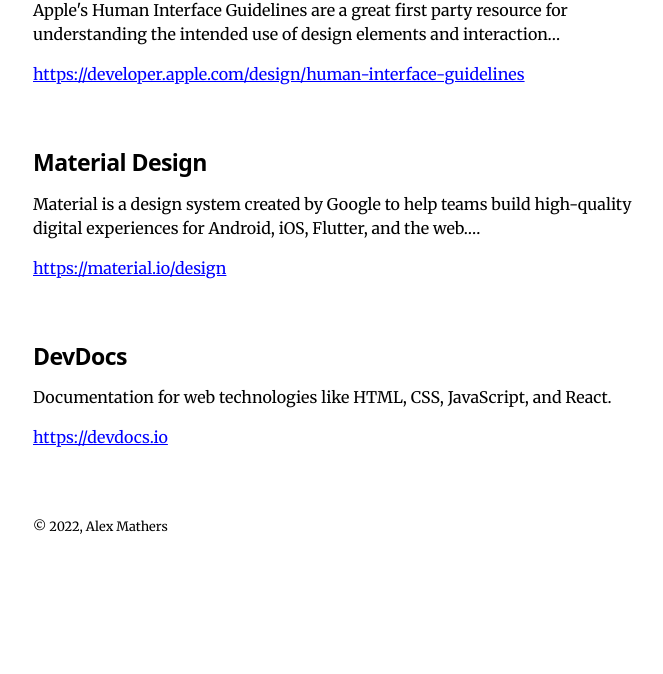
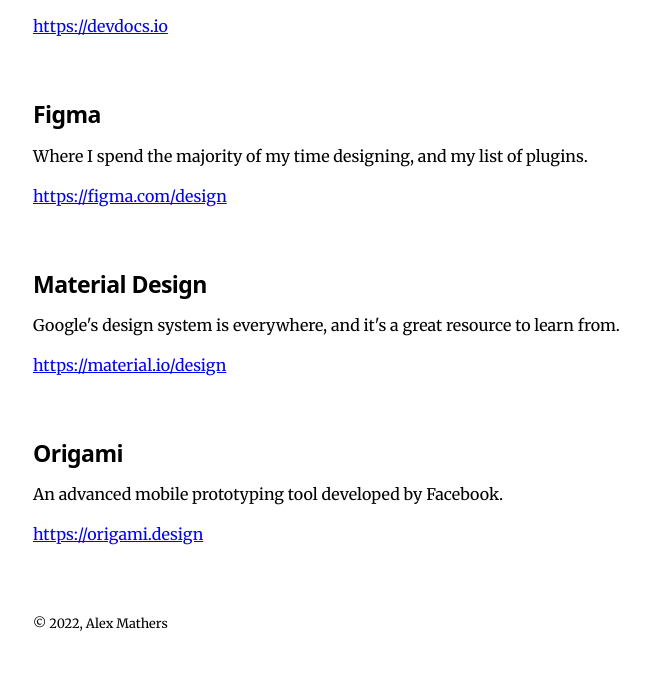
Before and after one commit to Malecks/gatsby-blog, a Gatsby site: page / in a window 1280 px wide. Shown: the part 704-1378 px from the top of the page, without its empty margins (291-954 px from the left). Before the commit the page ends 1281 px from the top, so only its background shows below. Built offline with nearby package versions, Linux system fonts and the light colour scheme; Gatsby itself is replaced by a stand-in of ours.

Commit message:
add design systems and figma. sort alphabetically

```diff
--- a/content/blog/apple-hig/index.md
+++ b/content/blog/apple-hig/index.md
@@ -1,7 +1,7 @@
 ---
-title: Apple HIG
+title: "Apple HIG"
 date: "2022-07-05T19:48:00.000Z"
-# description: "Documentation for web technologies like HTML, CSS, JavaScript, and React."
+description: "Apple's guide to designing software for all of their products."
 url: "https://developer.apple.com/design/human-interface-guidelines"
 ---
 
--- a/content/blog/Design Systems/index.md
+++ b/content/blog/design-systems/index.md
@@ -1,6 +1,7 @@
 ---
 title: Design Systems
 date: "2022-07-06T12:31:00.000Z"
+description: Atomic designs systems and notable examples.
 url: "https://bradfrost.com/blog/post/atomic-web-design"
 ---
 
--- a/content/blog/dev-docs-io/index.md
+++ b/content/blog/dev-docs-io/index.md
@@ -1,5 +1,5 @@
 ---
-title: DevDocs
+title: "DevDocs"
 date: "2022-07-05T16:39:00.000Z"
 description: "Documentation for web technologies like HTML, CSS, JavaScript, and React."
 url: "https://devdocs.io"
--- /dev/null
+++ b/content/blog/figma/index.md
@@ -0,0 +1,19 @@
+---
+title: "Figma"
+date: "2022-07-06T13:08:00.000Z"
+description: "Where I spend the majority of my time designing, and my list of plugins."
+url: "https://figma.com/design"
+---
+
+I spend ~80% of my time as a designer working in Figma! It has quickly become the industry standard tool for interface design, with powerful features for collaboration, supporting design systems, and prototyping.
+
+> Figma is an end-to-end design platform, here to help teams understand problems, explore options, and build solutions—together.
+
+#### Plugins
+- [Content reel](https://www.figma.com/community/plugin/731627216655469013/Content-Reel) Design layouts more efficiently by pulling text strings, images, and icons from one palette.
+
+- [Origami pasteboard](https://www.figma.com/community/plugin/832268423801619787/Origami-Pasteboard) Copy your Figma designs right into Origami for advanced prototyping.
+
+- [Similayer](https://www.figma.com/community/plugin/735733267883397781/Similayer) This plugin takes Figma’s in-built ‘Select all with...’ command to the next level. Select similar layers; based on a whole range of properties.
+
+- [Stark](https://www.figma.com/community/plugin/732603254453395948/Stark) A suite of integrated accessibility tools for your product design and development team.
--- a/content/blog/material-design/index.md
+++ b/content/blog/material-design/index.md
@@ -1,7 +1,7 @@
 ---
-title: Material Design
+title: "Material Design"
 date: "2022-07-05T19:48:00.000Z"
-# description: "Documentation for web technologies like HTML, CSS, JavaScript, and React."
+description: "Google's design system is everywhere, and it's a great resource to learn from."
 url: "https://material.io/design"
 ---
 
--- a/content/blog/origami/index.md
+++ b/content/blog/origami/index.md
@@ -1,7 +1,7 @@
 ---
 title: Origami
 date: "2022-07-06T00:11:00.000Z"
-description: "Advanced mobile prototyping tool developed by Facebook"
+description: "An advanced mobile prototyping tool developed by Facebook."
 url: "https://origami.design"
 ---
 
--- a/gatsby-node.js
+++ b/gatsby-node.js
@@ -12,7 +12,7 @@ exports.createPages = async ({ graphql, actions, reporter }) => {
     `
     {
       allMarkdownRemark(
-        sort: { fields: [frontmatter___date], order: ASC }
+        sort: { fields: [frontmatter___title], order: ASC }
         limit: 1000
       ) {
         nodes {
--- a/src/pages/index.js
+++ b/src/pages/index.js
@@ -72,7 +72,7 @@ export const pageQuery = graphql`
         title
       }
     }
-    allMarkdownRemark(sort: { fields: [frontmatter___date], order: DESC }) {
+    allMarkdownRemark(sort: { fields: [frontmatter___title], order: ASC }) {
       nodes {
         excerpt
         fields {
```
